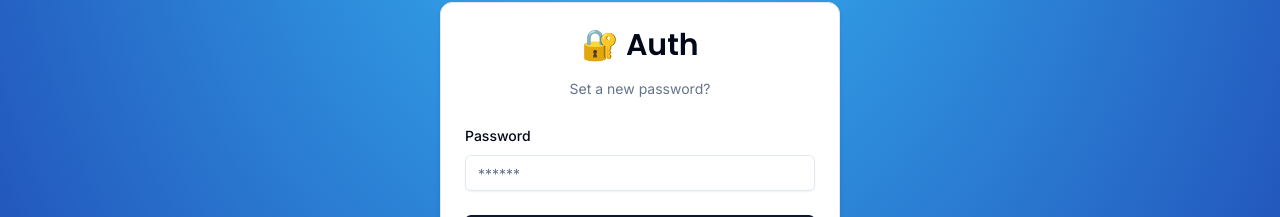
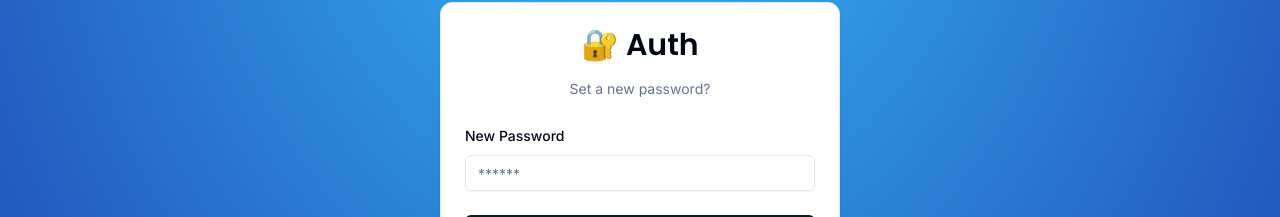
Before and after one commit to pdrmenezes/next-auth-v5-toolkit, a Next.js app: page /auth/new-password in a window 1280 px wide. Shown: the part 233-450 px from the top of the page. Built offline with nearby package versions, Linux system fonts and the light colour scheme.

Commit message:
chore: update prisma and prisma client

```diff
--- a/components/auth/new-password-form.tsx
+++ b/components/auth/new-password-form.tsx
@@ -50,7 +50,7 @@ export function NewPasswordForm() {
               name="password"
               render={({ field }) => (
                 <FormItem>
-                  <FormLabel>Password</FormLabel>
+                  <FormLabel>New Password</FormLabel>
                   <FormControl>
                     <Input {...field} placeholder="******" type="password" disabled={isPending} />
                   </FormControl>
--- a/package.json
+++ b/package.json
@@ -11,7 +11,7 @@
   "dependencies": {
     "@auth/prisma-adapter": "^1.0.14",
     "@hookform/resolvers": "^3.3.4",
-    "@prisma/client": "^5.8.0",
+    "@prisma/client": "^5.9.1",
     "@radix-ui/react-icons": "^1.3.0",
     "@radix-ui/react-label": "^2.0.2",
     "@radix-ui/react-slot": "^1.0.2",
@@ -41,7 +41,7 @@
     "eslint": "^8",
     "eslint-config-next": "14.0.4",
     "postcss": "^8",
-    "prisma": "^5.8.0",
+    "prisma": "^5.9.1",
     "tailwindcss": "^3.3.0",
     "typescript": "^5"
   }
```
Also changed, not shown: 1 other file (tests, documents, lock files or other folders).
